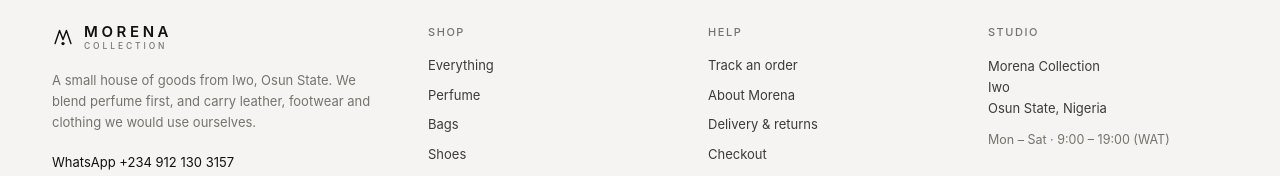
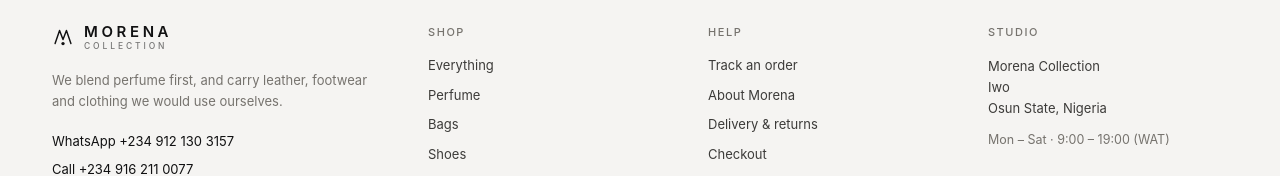
Before and after one commit to Nakeebv/House_of_morena, a Next.js app: page /checkout in a window 1280 px wide. Shown: the part 618-794 px from the top of the page. Built offline with nearby package versions, Linux system fonts and the light colour scheme; no server answers.

Commit message:
Footer: drop the opening tagline sentence

```diff
--- a/src/components/footer.tsx
+++ b/src/components/footer.tsx
@@ -11,8 +11,7 @@ export function Footer() {
         <div>
           <Logo withTagline />
           <p className="mt-4 max-w-xs text-[13px] leading-relaxed text-muted">
-            A small house of goods from Iwo, Osun State. We blend perfume first, and carry leather,
-            footwear and clothing we would use ourselves.
+            We blend perfume first, and carry leather, footwear and clothing we would use ourselves.
           </p>
           <div className="mt-5 flex flex-col gap-2 text-[13px]">
             <a href={whatsappLink("Hello Morena Collection, I have a question.")} className="link w-fit" target="_blank" rel="noreferrer">
```
